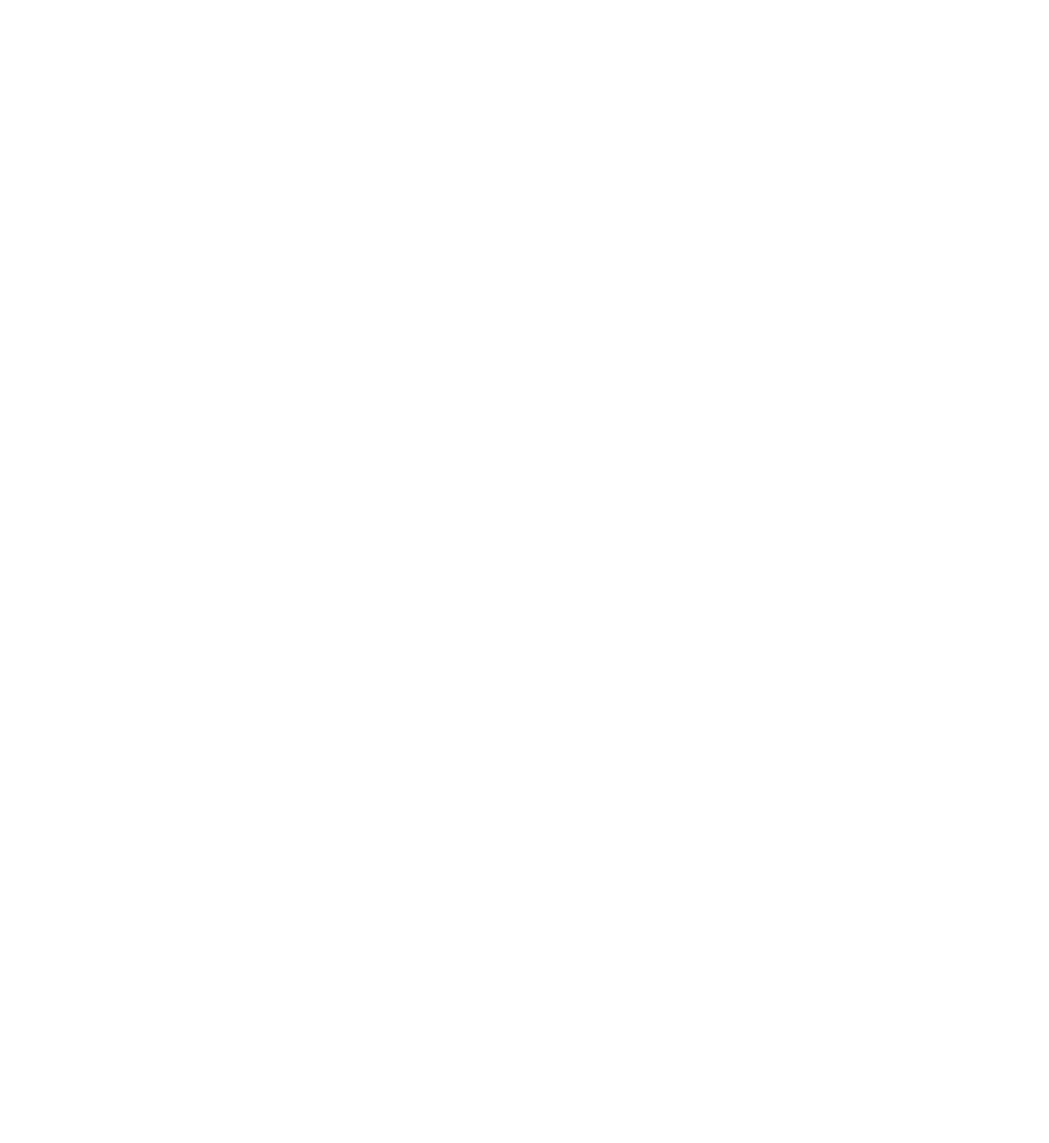
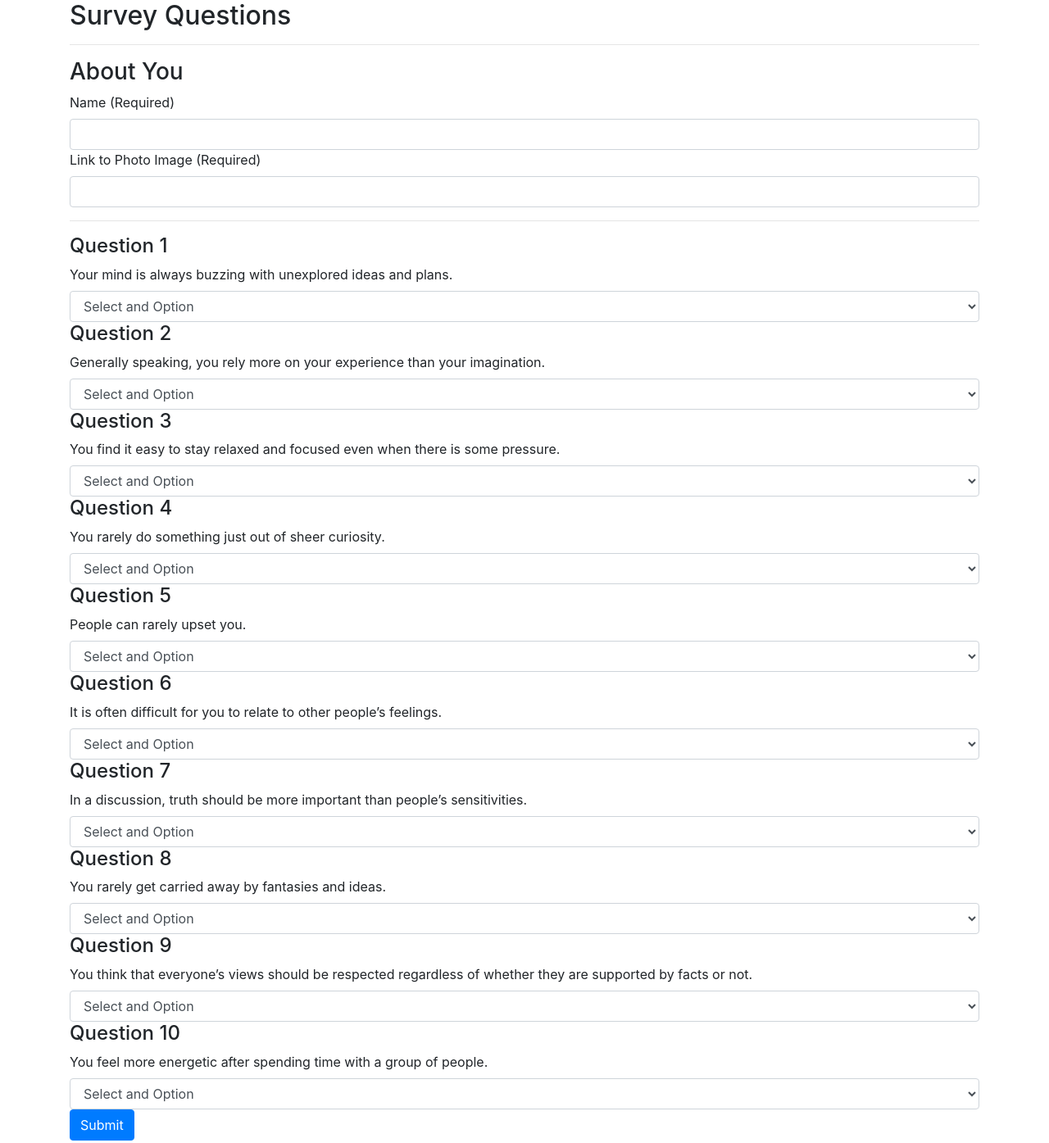
Before and after one commit to bcandyman/FriendFinder, a website: page app/public/survey.html in a window 1280 px wide. Shown: the whole page at 82% size. Before the commit the page ends 800 px from the top, so only its background shows below. Drawn offline with nearby package versions, Linux system fonts and the light colour scheme.

Commit message:
Added BootStrap. Added Jquery. Added initial survey form.

```diff
--- a/app/public/survey.html
+++ b/app/public/survey.html
@@ -1,12 +1,114 @@
 <!DOCTYPE html>
 <html lang="en">
+
 <head>
     <meta charset="UTF-8">
     <meta name="viewport" content="width=device-width, initial-scale=1.0">
     <meta http-equiv="X-UA-Compatible" content="ie=edge">
     <title>Document</title>
 </head>
+
 <body>
 
 </body>
+
 </html>
+<!DOCTYPE html>
+<html lang="en">
+
+<head>
+    <meta charset="UTF-8">
+    <meta name="viewport" content="width=device-width, initial-scale=1.0">
+    <meta http-equiv="X-UA-Compatible" content="ie=edge">
+    <title>Friend Finder</title>
+
+    <link rel="stylesheet" href="https://stackpath.bootstrapcdn.com/bootstrap/4.4.1/css/bootstrap.min.css"
+        integrity="sha384-Vkoo8x4CGsO3+Hhxv8T/Q5PaXtkKtu6ug5TOeNV6gBiFeWPGFN9MuhOf23Q9Ifjh" crossorigin="anonymous">
+
+</head>
+
+<body>
+
+    <div class="container">
+        <h2>Survey Questions</h2>
+        <hr>
+        <form>
+            <h3>About You</h3>
+            <div class="form-group">
+                <label for="name">Name (Required)</label>
+                <input type="text" class="form-control" id="name">
+
+                <label for="image-address">Link to Photo Image (Required)</label>
+                <input type="text" class="form-control" id="image_address">
+            </div>
+        </form>
+
+        <hr>
+
+        <form>
+            <div class="form-group">
+                <h4>Question 1</h4>
+                <label for="survey-q1">Your mind is always buzzing with unexplored ideas and plans.</label>
+                <select class="form-control survey-questions display-inline" id="survey-q1" >Select an Option</select>
+
+                <h4>Question 2</h4>
+                <label for="survey-q2">Generally speaking, you rely more on your experience than your
+                    imagination.</label>
+                <select class="form-control survey-questions display-inline" id="survey-q2" >Select an Option</select>
+
+                <h4>Question 3</h4>
+                <label for="survey-q3">You find it easy to stay relaxed and focused even when there is some pressure.
+                </label>
+                <select class="form-control survey-questions display-inline" id="survey-q3" >Select an Option</select>
+
+                <h4>Question 4</h4>
+                <label for="survey-q4">You rarely do something just out of sheer curiosity.</label>
+                <select class="form-control survey-questions display-inline" id="survey-q4" >Select an Option</select>
+
+                <h4>Question 5</h4>
+                <label for="survey-q5">People can rarely upset you.</label>
+                <select class="form-control survey-questions display-inline" id="survey-q5" >Select an Option</select>
+
+                <h4>Question 6</h4>
+                <label for="survey-q6">It is often difficult for you to relate to other people’s feelings.</label>
+                <select class="form-control survey-questions display-inline" id="survey-q6" >Select an Option</select>
+
+                <h4>Question 7</h4>
+                <label for="survey-q7">In a discussion, truth should be more important than people’s
+                    sensitivities.</label>
+                <select class="form-control survey-questions display-inline" id="survey-q7" >Select an Option</select>
+
+                <h4>Question 8</h4>
+                <label for="survey-q8">You rarely get carried away by fantasies and ideas.</label>
+                <select class="form-control survey-questions display-inline" id="survey-q8" >Select an Option</select>
+
+                <h4>Question 9</h4>
+                <label for="survey-q9">You think that everyone’s views should be respected regardless of whether they
+                    are supported by facts or not.</label>
+                <select class="form-control survey-questions display-inline" id="survey-q9" >Select an Option</select>
+
+                <h4>Question 10</h4>
+                <label for="survey-q10">You feel more energetic after spending time with a group of people.</label>
+                <select class="form-control survey-questions display-inline" id="survey-q10" >Select an Option</select>
+
+                <button type="submit" class="btn btn-primary mb-2">Submit</button>
+            </div>
+        </form>
+    </div>
+
+
+
+    <script src="https://code.jquery.com/jquery-3.4.1.slim.min.js"
+        integrity="sha384-J6qa4849blE2+poT4WnyKhv5vZF5SrPo0iEjwBvKU7imGFAV0wwj1yYfoRSJoZ+n"
+        crossorigin="anonymous"></script>
+    <script src="https://cdn.jsdelivr.net/npm/popper.js@1.16.0/dist/umd/popper.min.js"
+        integrity="sha384-Q6E9RHvbIyZFJoft+2mJbHaEWldlvI9IOYy5n3zV9zzTtmI3UksdQRVvoxMfooAo"
+        crossorigin="anonymous"></script>
+    <script src="https://stackpath.bootstrapcdn.com/bootstrap/4.4.1/js/bootstrap.min.js"
+        integrity="sha384-wfSDF2E50Y2D1uUdj0O3uMBJnjuUD4Ih7YwaYd1iqfktj0Uod8GCExl3Og8ifwB6"
+        crossorigin="anonymous"></script>
+    <script src="./assets/app.js"></script>
+
+</body>
+
+</html>
```
